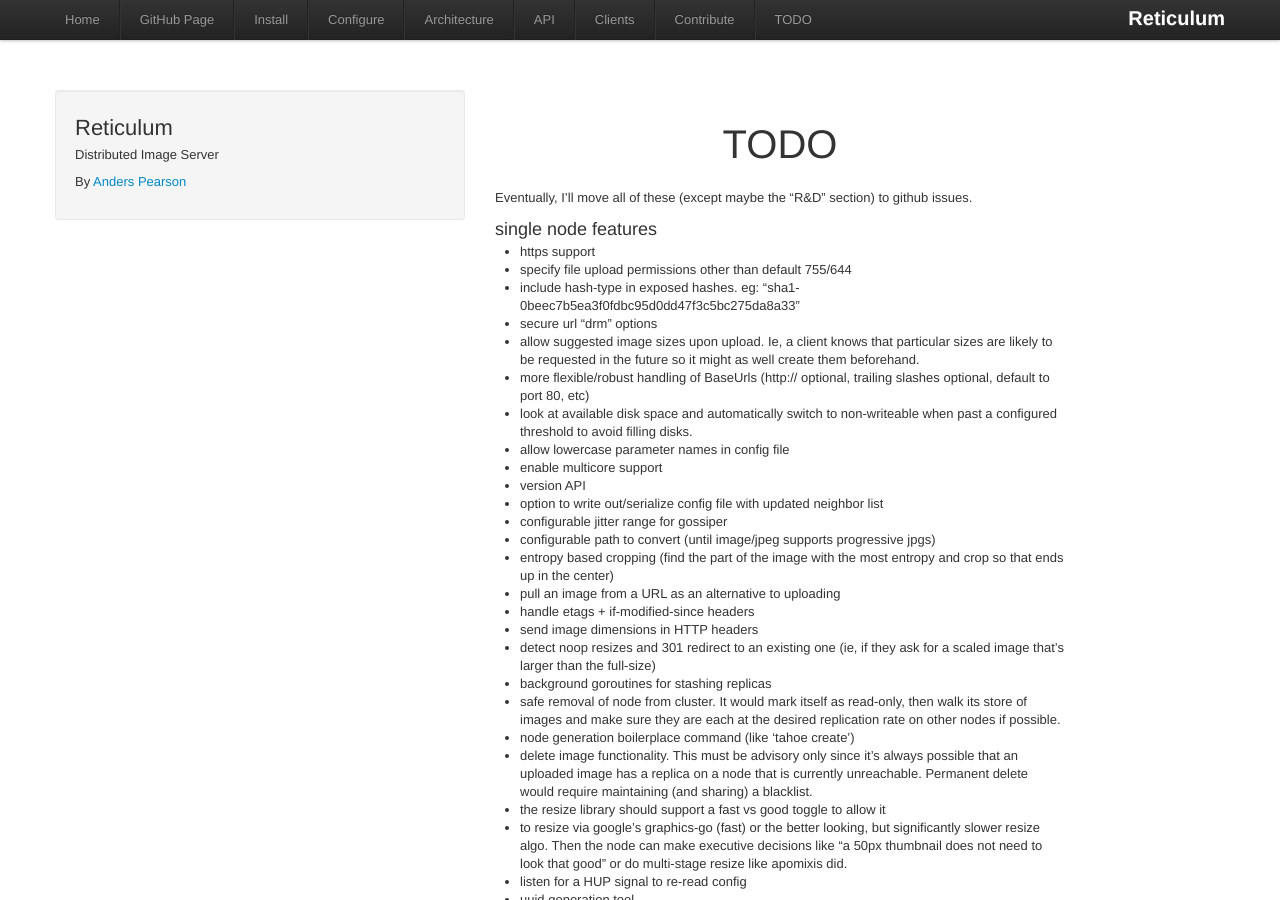
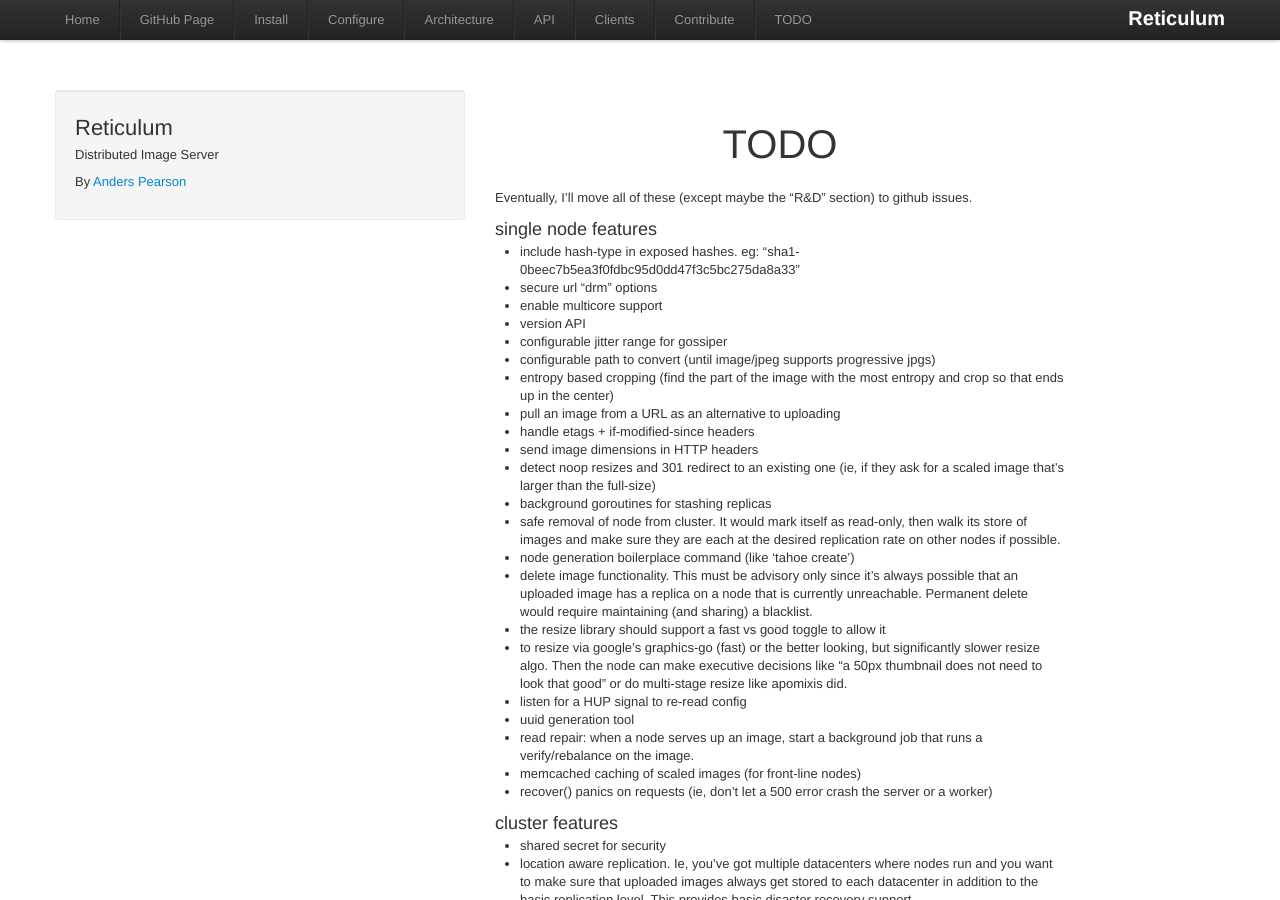
Before and after one commit to thraxil/reticulum, a Jekyll site: the page built from TODO.markdown, in a window 1280 px wide and 900 px high. Built offline with Jekyll 4.4.1, drawn with Linux system fonts in a browser that asks for light colours; comment, search, counter and statistics services are not loaded.

Commit message:
Update TODO.markdown
moving stuff to github issues.

```diff
--- a/TODO.markdown
+++ b/TODO.markdown
@@ -10,17 +10,10 @@ github issues.
 
 ### single node features
 
-* https support
-* specify file upload permissions other than default 755/644
 * include hash-type in exposed hashes. eg: "sha1-0beec7b5ea3f0fdbc95d0dd47f3c5bc275da8a33"
 * secure url "drm" options
-* allow suggested image sizes upon upload. Ie, a client knows that particular sizes are likely to be requested in the future so it might as well create them beforehand.
-* more flexible/robust handling of BaseUrls (http:// optional, trailing slashes optional, default to port 80, etc)
-* look at available disk space and automatically switch to non-writeable when past a configured threshold to avoid filling disks.
-* allow lowercase parameter names in config file
 * enable multicore support
 * version API
-* option to write out/serialize config file with updated neighbor list
 * configurable jitter range for gossiper
 * configurable path to convert (until image/jpeg supports progressive jpgs)
 * entropy based cropping (find the part of the image with the most entropy and crop so that ends up in the center)
```
